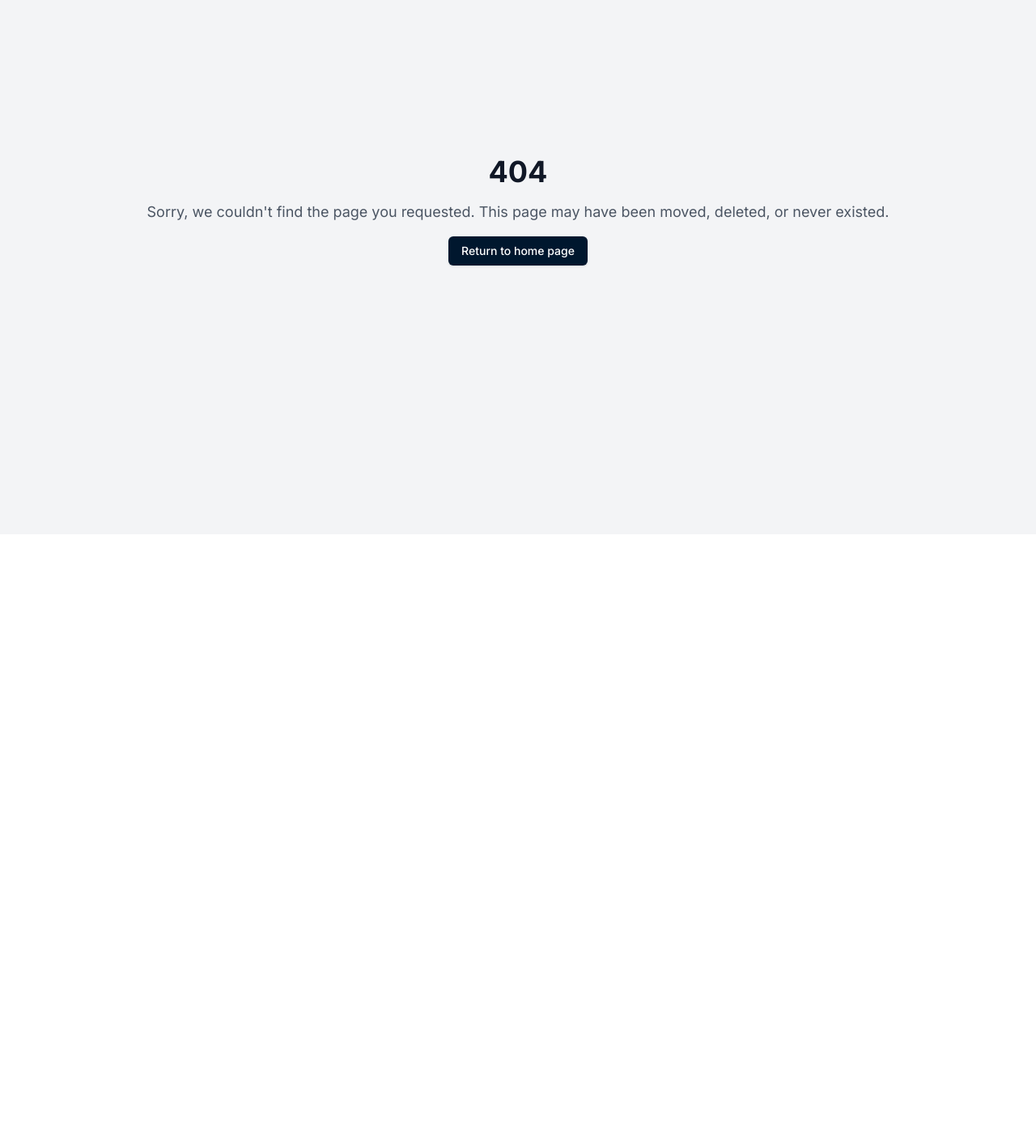
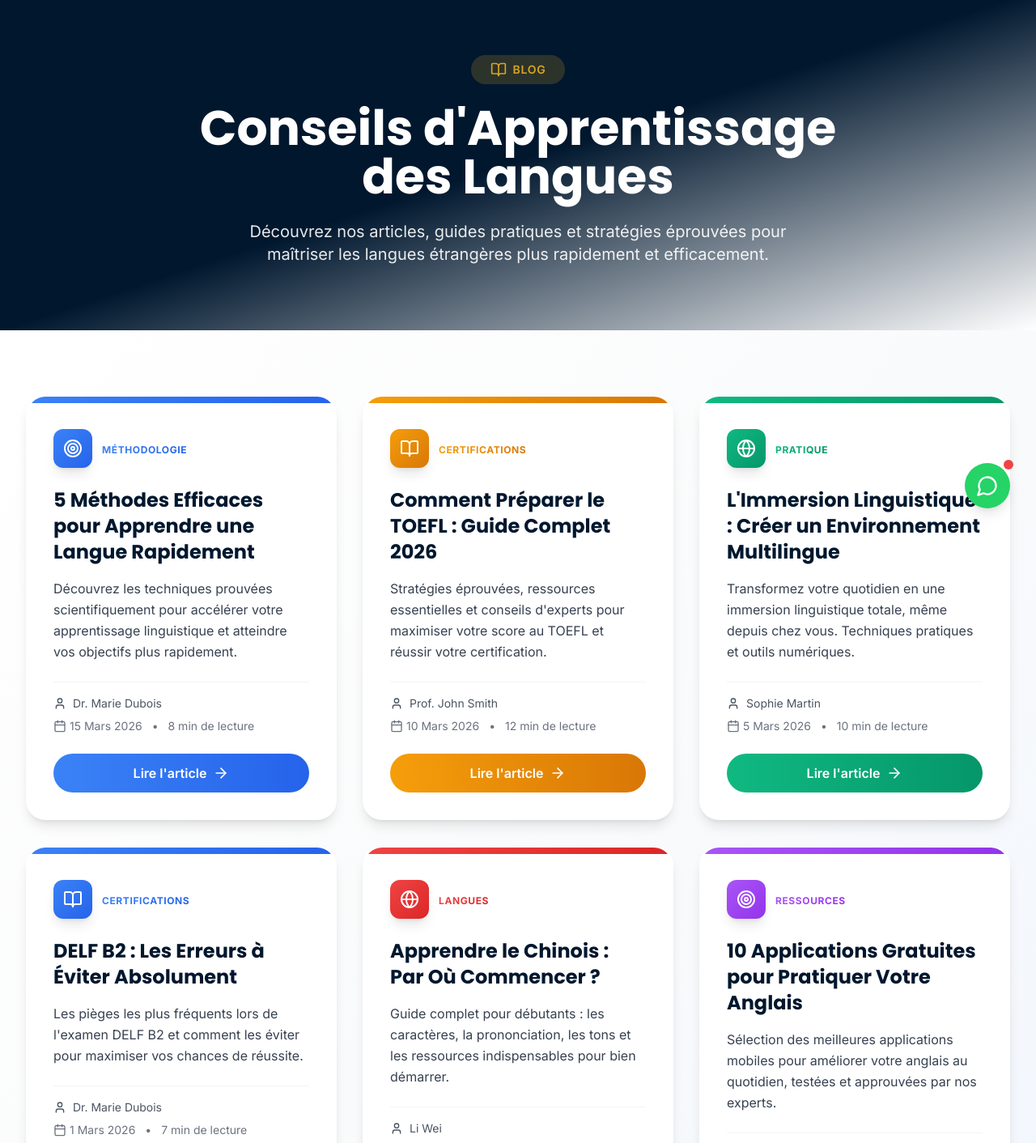
Before and after one commit to travelopportunities07-bot/sg-91c3514d-6c1c-4687-9189-9ab9e95859d6-1792160597, a Next.js app: page /blog in a window 1280 px wide. Before the commit this address had no page. Shown: the part 140-1552 px from the top of the page at 81% size. Before the commit the page ends 800 px from the top, so only its background shows below. Built offline with nearby package versions, Linux system fonts and the light colour scheme.

Commit message:
feat(blog): add blog page and navigation link

```diff
--- a/src/components/Header.tsx
+++ b/src/components/Header.tsx
@@ -75,6 +75,9 @@ export function Header() {
                 </div>
               )}
             </div>
+            <Link href="/blog" className="text-navy hover:text-gold transition-colors font-medium">
+              Blog
+            </Link>
             <Link href="/#contact" className="text-navy hover:text-gold transition-colors font-medium">
               Contactez-Nous
             </Link>
--- /dev/null
+++ b/src/pages/blog.tsx
@@ -0,0 +1,188 @@
+import { SEO } from "@/components/SEO";
+import { Header } from "@/components/Header";
+import { Footer } from "@/components/Footer";
+import { WhatsAppButton } from "@/components/WhatsAppButton";
+import Link from "next/link";
+import { Calendar, User, ArrowRight, BookOpen, Globe, Target } from "lucide-react";
+
+export default function Blog() {
+  const articles = [
+    {
+      id: 1,
+      title: "5 Méthodes Efficaces pour Apprendre une Langue Rapidement",
+      excerpt: "Découvrez les techniques prouvées scientifiquement pour accélérer votre apprentissage linguistique et atteindre vos objectifs plus rapidement.",
+      category: "Méthodologie",
+      date: "15 Mars 2026",
+      author: "Dr. Marie Dubois",
+      icon: Target,
+      gradient: "from-blue-500 to-blue-600",
+      readTime: "8 min"
+    },
+    {
+      id: 2,
+      title: "Comment Préparer le TOEFL : Guide Complet 2026",
+      excerpt: "Stratégies éprouvées, ressources essentielles et conseils d'experts pour maximiser votre score au TOEFL et réussir votre certification.",
+      category: "Certifications",
+      date: "10 Mars 2026",
+      author: "Prof. John Smith",
+      icon: BookOpen,
+      gradient: "from-amber-500 to-amber-600",
+      readTime: "12 min"
+    },
+    {
+      id: 3,
+      title: "L'Immersion Linguistique : Créer un Environnement Multilingue",
+      excerpt: "Transformez votre quotidien en une immersion linguistique totale, même depuis chez vous. Techniques pratiques et outils numériques.",
+      category: "Pratique",
+      date: "5 Mars 2026",
+      author: "Sophie Martin",
+      icon: Globe,
+      gradient: "from-emerald-500 to-emerald-600",
+      readTime: "10 min"
+    },
+    {
+      id: 4,
+      title: "DELF B2 : Les Erreurs à Éviter Absolument",
+      excerpt: "Les pièges les plus fréquents lors de l'examen DELF B2 et comment les éviter pour maximiser vos chances de réussite.",
+      category: "Certifications",
+      date: "1 Mars 2026",
+      author: "Dr. Marie Dubois",
+      icon: BookOpen,
+      gradient: "from-blue-500 to-blue-600",
+      readTime: "7 min"
+    },
+    {
+      id: 5,
+      title: "Apprendre le Chinois : Par Où Commencer ?",
+      excerpt: "Guide complet pour débutants : les caractères, la prononciation, les tons et les ressources indispensables pour bien démarrer.",
+      category: "Langues",
+      date: "25 Février 2026",
+      author: "Li Wei",
+      icon: Globe,
+      gradient: "from-red-500 to-red-600",
+      readTime: "15 min"
+    },
+    {
+      id: 6,
+      title: "10 Applications Gratuites pour Pratiquer Votre Anglais",
+      excerpt: "Sélection des meilleures applications mobiles pour améliorer votre anglais au quotidien, testées et approuvées par nos experts.",
+      category: "Ressources",
+      date: "20 Février 2026",
+      author: "Prof. John Smith",
+      icon: Target,
+      gradient: "from-purple-500 to-purple-600",
+      readTime: "6 min"
+    }
+  ];
+
+  return (
+    <>
+      <SEO
+        title="Blog - Vocalis Academy | Conseils d'Apprentissage des Langues"
+        description="Découvrez nos articles, conseils et stratégies pour apprendre efficacement les langues étrangères. Guides, astuces et ressources par nos experts."
+        image="/og-image.png"
+      />
+      <Header />
+      <main className="pt-32">
+        <section className="py-20 bg-gradient-to-br from-navy via-navy to-navy-dark text-white">
+          <div className="container mx-auto px-4 lg:px-8">
+            <div className="max-w-4xl mx-auto text-center">
+              <div className="inline-flex items-center gap-2 bg-gold/20 rounded-full px-6 py-2 mb-6">
+                <BookOpen className="w-5 h-5 text-gold" />
+                <span className="text-gold font-semibold uppercase tracking-wider text-sm">Blog</span>
+              </div>
+              <h1 className="text-4xl md:text-6xl font-heading font-bold mb-6">
+                Conseils d'Apprentissage des Langues
+              </h1>
+              <p className="text-xl text-white/90 max-w-2xl mx-auto">
+                Découvrez nos articles, guides pratiques et stratégies éprouvées pour maîtriser les langues étrangères plus rapidement et efficacement.
+              </p>
+            </div>
+          </div>
+        </section>
+
+        <section className="py-20 bg-gradient-to-br from-white via-gray-50 to-blue-50">
+          <div className="container mx-auto px-4 lg:px-8">
+            <div className="grid md:grid-cols-2 lg:grid-cols-3 gap-8">
+              {articles.map((article) => {
+                const Icon = article.icon;
+                return (
+                  <article
+                    key={article.id}
+                    className="group bg-white rounded-3xl overflow-hidden shadow-lg hover:shadow-2xl transition-all duration-500 transform hover:-translate-y-3 border-2 border-white hover:border-gold/20"
+                  >
+                    <div className={`h-2 bg-gradient-to-r ${article.gradient}`}></div>
+
+                    <div className="p-8">
+                      <div className="flex items-center gap-3 mb-6">
+                        <div className={`w-12 h-12 rounded-xl bg-gradient-to-br ${article.gradient} flex items-center justify-center transform group-hover:scale-110 transition-transform shadow-lg`}>
+                          <Icon className="w-6 h-6 text-white" />
+                        </div>
+                        <div>
+                          <span className={`text-xs font-bold uppercase tracking-wider bg-gradient-to-r ${article.gradient} bg-clip-text text-transparent`}>
+                            {article.category}
+                          </span>
+                        </div>
+                      </div>
+
+                      <h2 className="text-2xl font-heading font-bold text-navy mb-4 group-hover:text-gold transition-colors">
+                        {article.title}
+                      </h2>
+
+                      <p className="text-gray-700 mb-6 leading-relaxed">
+                        {article.excerpt}
+                      </p>
+
+                      <div className="flex items-center justify-between pt-4 border-t border-gray-100">
+                        <div className="flex flex-col gap-2">
+                          <div className="flex items-center gap-2 text-sm text-gray-600">
+                            <User className="w-4 h-4" />
+                            <span>{article.author}</span>
+                          </div>
+                          <div className="flex items-center gap-3 text-sm text-gray-500">
+                            <div className="flex items-center gap-1">
+                              <Calendar className="w-4 h-4" />
+                              <span>{article.date}</span>
+                            </div>
+                            <span>•</span>
+                            <span>{article.readTime} de lecture</span>
+                          </div>
+                        </div>
+                      </div>
+
+                      <div className="mt-6">
+                        <button className={`w-full flex items-center justify-center gap-2 bg-gradient-to-r ${article.gradient} hover:opacity-90 text-white font-semibold rounded-full py-3 px-6 transition-all group-hover:gap-4`}>
+                          Lire l'article
+                          <ArrowRight className="w-5 h-5" />
+                        </button>
+                      </div>
+                    </div>
+                  </article>
+                );
+              })}
+            </div>
+
+            <div className="mt-16 text-center">
+              <div className="inline-flex flex-col items-center gap-4 bg-white rounded-3xl p-8 shadow-xl border-2 border-gold/20">
+                <BookOpen className="w-16 h-16 text-gold" />
+                <h3 className="text-2xl font-heading font-bold text-navy">
+                  Plus d'Articles à Venir
+                </h3>
+                <p className="text-gray-700 max-w-md">
+                  Nous publions régulièrement de nouveaux conseils et stratégies pour vous aider dans votre parcours d'apprentissage.
+                </p>
+                <Link href="/#contact">
+                  <button className="bg-gradient-to-r from-gold to-amber-500 hover:opacity-90 text-white font-semibold rounded-full py-4 px-8 transition-all shadow-lg">
+                    Recevoir les Nouveautés
+                  </button>
+                </Link>
+              </div>
+            </div>
+          </div>
+        </section>
+      </main>
+      <Footer />
+      <WhatsAppButton />
+    </>
+  );
+}
```
